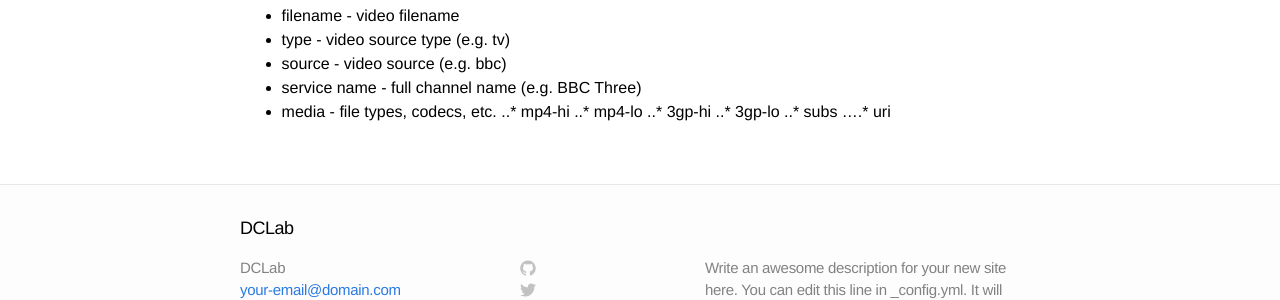
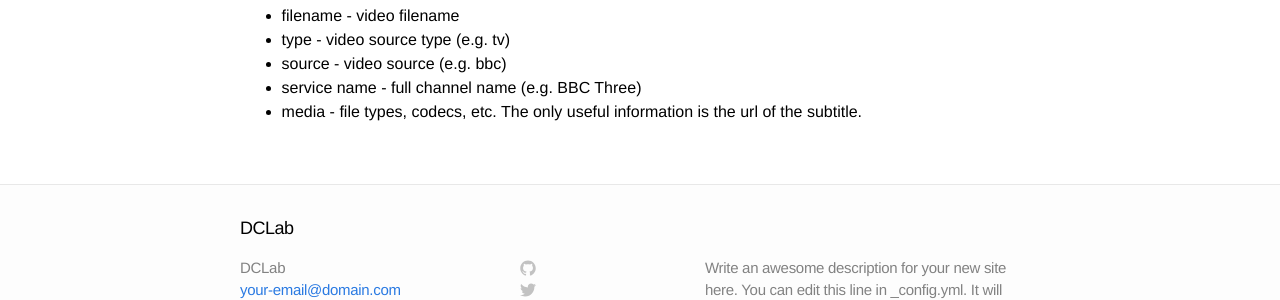
Before and after one commit to DCLab-MediaLab/DCLab-MediaLab.github.io, a Jekyll site: the page built from _posts/2014-06-19-data-structure.markdown, in a window 1280 px wide. Shown: the part 616-916 px from the top of the page. Built offline with Jekyll 4.4.1, drawn with Linux system fonts in a browser that asks for light colours.

Commit message:
no message

```diff
--- a/_posts/2014-06-19-data-structure.markdown
+++ b/_posts/2014-06-19-data-structure.markdown
@@ -27,10 +27,4 @@ Useful informations:
 * type - video source type (e.g. tv)
 * source - video source (e.g. bbc)
 * service name - full channel name (e.g. BBC Three)
-* media - file types, codecs, etc.
-..* mp4-hi
-..* mp4-lo
-..* 3gp-hi
-..* 3gp-lo
-..* subs
-....* uri
+* media - file types, codecs, etc. The only useful information is the url of the subtitle.
```
